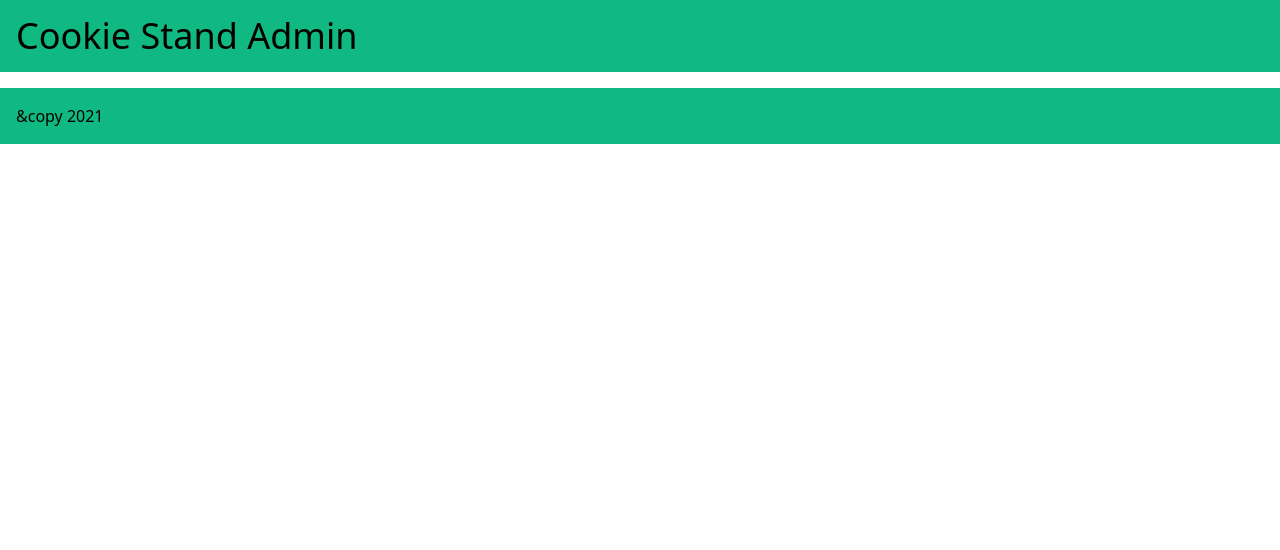
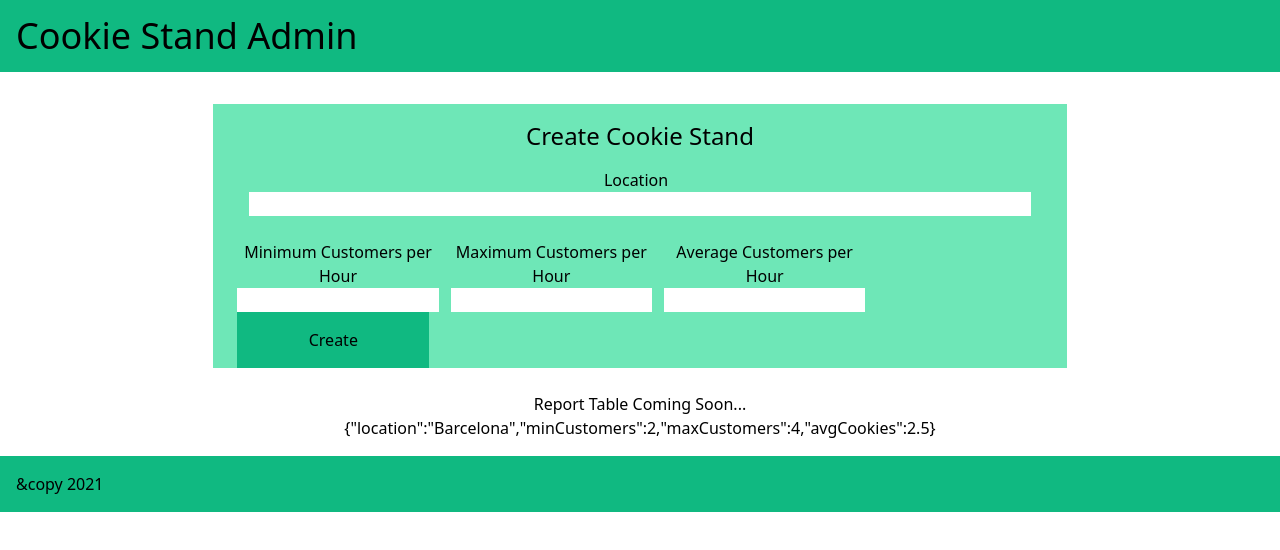
Before and after one commit to KimrAndrew/cookie-stand-admin, a Next.js app: page / in a window 1280 px wide. Shown: the top 550 px of the page. Built offline with nearby package versions, Linux system fonts and the light colour scheme.

Commit message:
added CookieStandCreationForm component

```diff
--- a/pages/index.js
+++ b/pages/index.js
@@ -2,6 +2,11 @@ export default function Home() {
   return (
     <>
     <Head />
+    <Main />
+    <div className="text-center">
+      <h3>Report Table Coming Soon...</h3>
+      <p>{'{\"location\":\"Barcelona\",\"minCustomers\":2,\"maxCustomers\":4,\"avgCookies\":2.5}'}</p>
+    </div>
     <Footer />
     </>
   )
@@ -15,6 +20,41 @@ function Head() {
   )
 }
 
+function Main() {
+  return(
+    <>
+      <CookieStandCreationForm/>
+    </>
+  )
+}
+
+function CookieStandCreationForm() {
+  return (
+    <form className='mt-8 m-auto w-8/12 bg-emerald-300'>
+      <h2 className="text-2xl text-center p-4">Create Cookie Stand</h2>
+      <div className="text-center w-full justify-between text-center">
+        <label className="pr-2">Location</label>
+        <input type='text' className="w-11/12" />
+      </div>
+      <div className="m-6 ">
+        <div className="inline-block w-1/4 mr-3 text-center">
+          <label htmlFor='min-customers' className="block">Minimum Customers per Hour</label>
+          <input id='min-customers' type='number' className="block w-full" />
+        </div>
+        <div className="inline-block w-1/4 mr-3 text-center">
+          <label htmlFor='max-customers' className="block">Maximum Customers per Hour</label>
+          <input id='max-customers' type='number' className="block w-full"/>
+        </div>
+        <div className="inline-block w-1/4 mr-3 text-center">
+          <label htmlFor='avg-customers' className="block">Average Customers per Hour</label>
+          <input id='avg-customers' type='number' className="block w-full"/>
+        </div>
+        <input type='submit' value='Create' className='bg-emerald-500 p-4 w-48' />
+      </div>
+    </form>
+  )
+}
+
 function Footer() {
   return (
     <p className="bg-emerald-500 p-4 mt-4"> &copy 2021</p>
```
